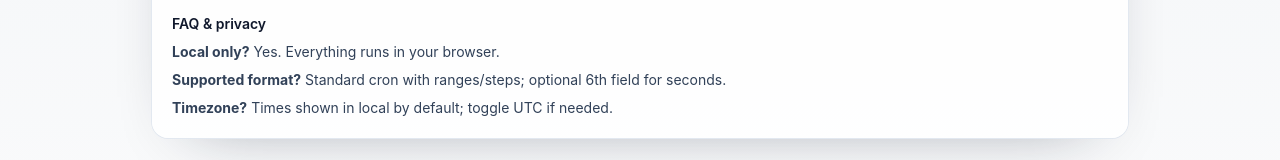
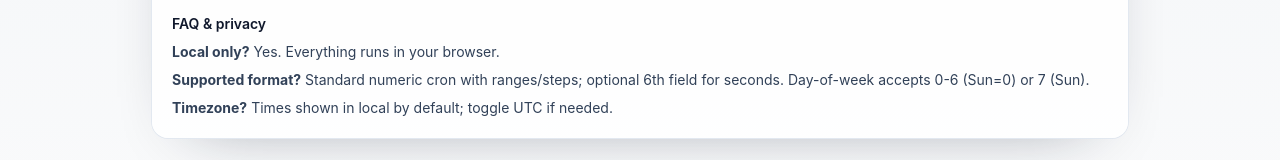
Before and after one commit to ChainPix/custom-website, a Next.js app: page /cron-parser in a window 1280 px wide. Shown: the part 693-853 px from the top of the page. Built offline with nearby package versions, Linux system fonts and the light colour scheme; no server answers.

Commit message:
Clarify cron scope and Sunday

```diff
--- a/app/(tools)/cron-parser/CRON_PARSER.md
+++ b/app/(tools)/cron-parser/CRON_PARSER.md
@@ -13,6 +13,7 @@
 - UTC toggle: Matching now uses UTC getters when enabled so run selection aligns with UTC output.
 - Local formatting: Local date output now uses local date parts instead of UTC ISO date.
 - Next runs: Candidate search now jumps by field to avoid brute-force minute/second walking.
+- Scope: Parser is numeric-only; day-of-week accepts 0-6 or 7 (Sunday). No names or special tokens.
 
 ## Immediate Improvement Plan
 - Validation & feedback: Add `aria-live` status; field-specific error messages; warn on large/invalid ranges; optional toggle for 6-field (seconds) support; cap iterations to avoid lockups; show timezone note.
--- a/app/(tools)/cron-parser/client.tsx
+++ b/app/(tools)/cron-parser/client.tsx
@@ -31,12 +31,24 @@ const parseField = (field: string, min: number, max: number): FieldSet | null =>
       const start = Number(startStr);
       const end = Number(endStr);
       if ([start, end].some(Number.isNaN)) return null;
+      if (max === 6 && end === 7) {
+        if (start > 7) return null;
+        for (let i = start; i <= 6; i += step) {
+          if (i < min || i > max) return null;
+          set.add(i);
+        }
+        if ((7 - start) % step === 0) {
+          set.add(0);
+        }
+        continue;
+      }
       for (let i = start; i <= end; i += step) {
         if (i < min || i > max) return null;
         set.add(i);
       }
     } else {
-      const val = Number(rangePart);
+      const rawVal = Number(rangePart);
+      const val = max === 6 && rawVal === 7 ? 0 : rawVal;
       if (Number.isNaN(val) || val < min || val > max) return null;
       set.add(val);
     }
@@ -446,7 +458,7 @@ export default function CronParserClient() {
         <div className="mt-4 space-y-2 text-sm text-slate-700">
           <p className="font-semibold text-slate-900">FAQ & privacy</p>
           <p><strong>Local only?</strong> Yes. Everything runs in your browser.</p>
-          <p><strong>Supported format?</strong> Standard cron with ranges/steps; optional 6th field for seconds.</p>
+          <p><strong>Supported format?</strong> Standard numeric cron with ranges/steps; optional 6th field for seconds. Day-of-week accepts 0-6 (Sun=0) or 7 (Sun).</p>
           <p><strong>Timezone?</strong> Times shown in local by default; toggle UTC if needed.</p>
         </div>
       </div>
```
